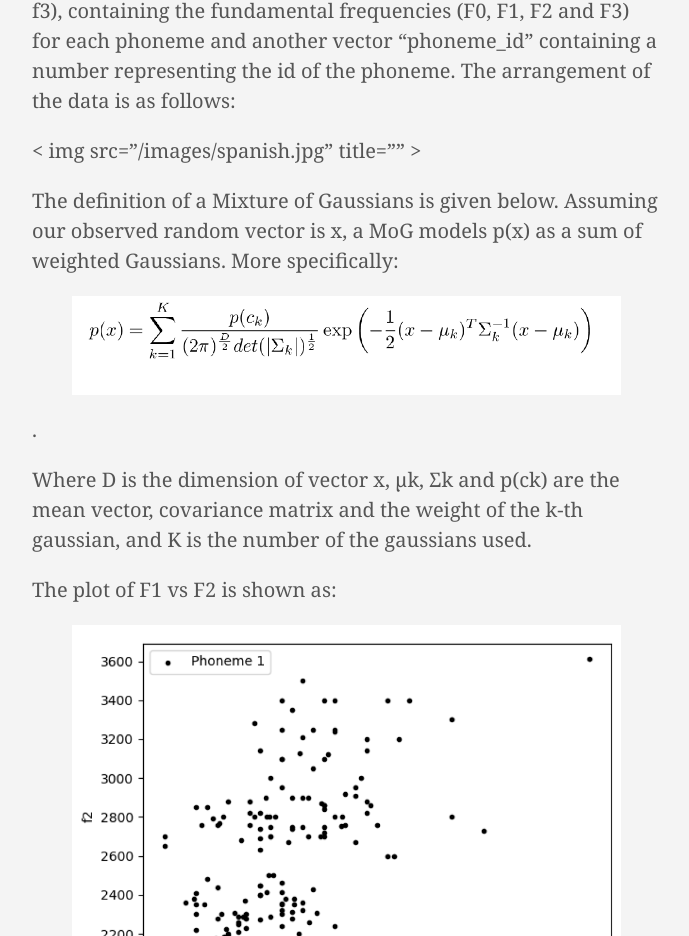
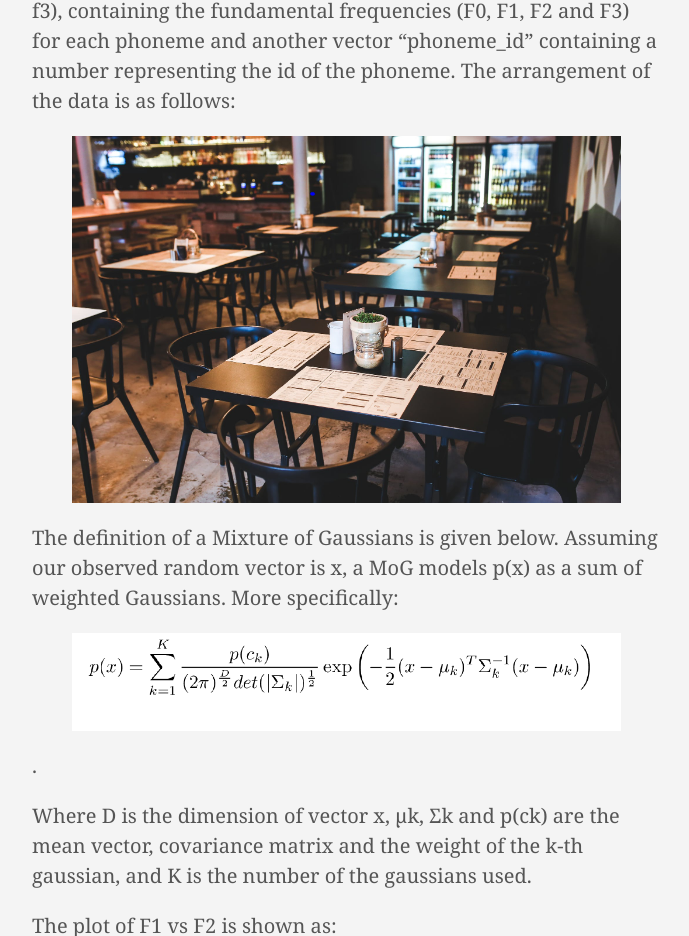
Before and after one commit to iamhassaan/My_Portfolio, a plain HTML site: page post/project-5/index.html in a window 1280 px wide. Shown: the part 1254-2190 px from the top of the page, without its empty margins (112-801 px from the left). Drawn offline with Linux system fonts and the light colour scheme.

Commit message:
trying image fix aagain

```diff
--- a/post/project-5/index.html
+++ b/post/project-5/index.html
@@ -35,7 +35,7 @@
 <meta itemprop="description" content="Clustering using Gaussian Mixture Models on a Biomedical dataset.">
 <meta itemprop="datePublished" content="2019-09-09T10:58:08-04:00" />
 <meta itemprop="dateModified" content="2019-09-09T10:58:08-04:00" />
-<meta itemprop="wordCount" content="347">
+<meta itemprop="wordCount" content="342">
 
 
 
@@ -196,7 +196,10 @@
     <div class="nested-copy-line-height lh-copy serif f4 nested-links nested-img mid-gray pr4-l w-two-thirds-l"><p>In this project, we will use the Peterson and Barney’s dataset of vowel formant frequencies to perform classification. (For more info, look at http://speech:ucsd:edu/aldebaro/papers/klautau02_pbvowel.pdf. – a copy of this article is at QMplus)
 More specifically, Peterson and Barney measured the fundamental frequency F0 and the first three formant frequencies (F1-F3) of sustained English Vowels, using samples from various speakers.
 The dataset can be found in my Github as PB_data.npy, In the dataset we have 4 vectors (f0s-f3), containing the fundamental frequencies (F0, F1, F2 and F3) for each phoneme and another vector “phoneme_id” containing a number representing the id of the phoneme. The arrangement of the data is as follows:</p>
-<p>&lt; img src=&rdquo;/images/spanish.jpg&rdquo; title=&rdquo;&rdquo; &gt;</p>
+<figure>
+    <img src="/images/spanish.jpg"/>
+</figure>
+
 <p>The definition of a Mixture of Gaussians is given below. Assuming our observed random vector is x, a MoG models p(x) as a sum of weighted Gaussians. More specifically:</p>
 <p><figure>
     <img src="/images/mog.png"/>
```
Also changed, not shown: post/project-1/index.html (+2 -2 lines).
